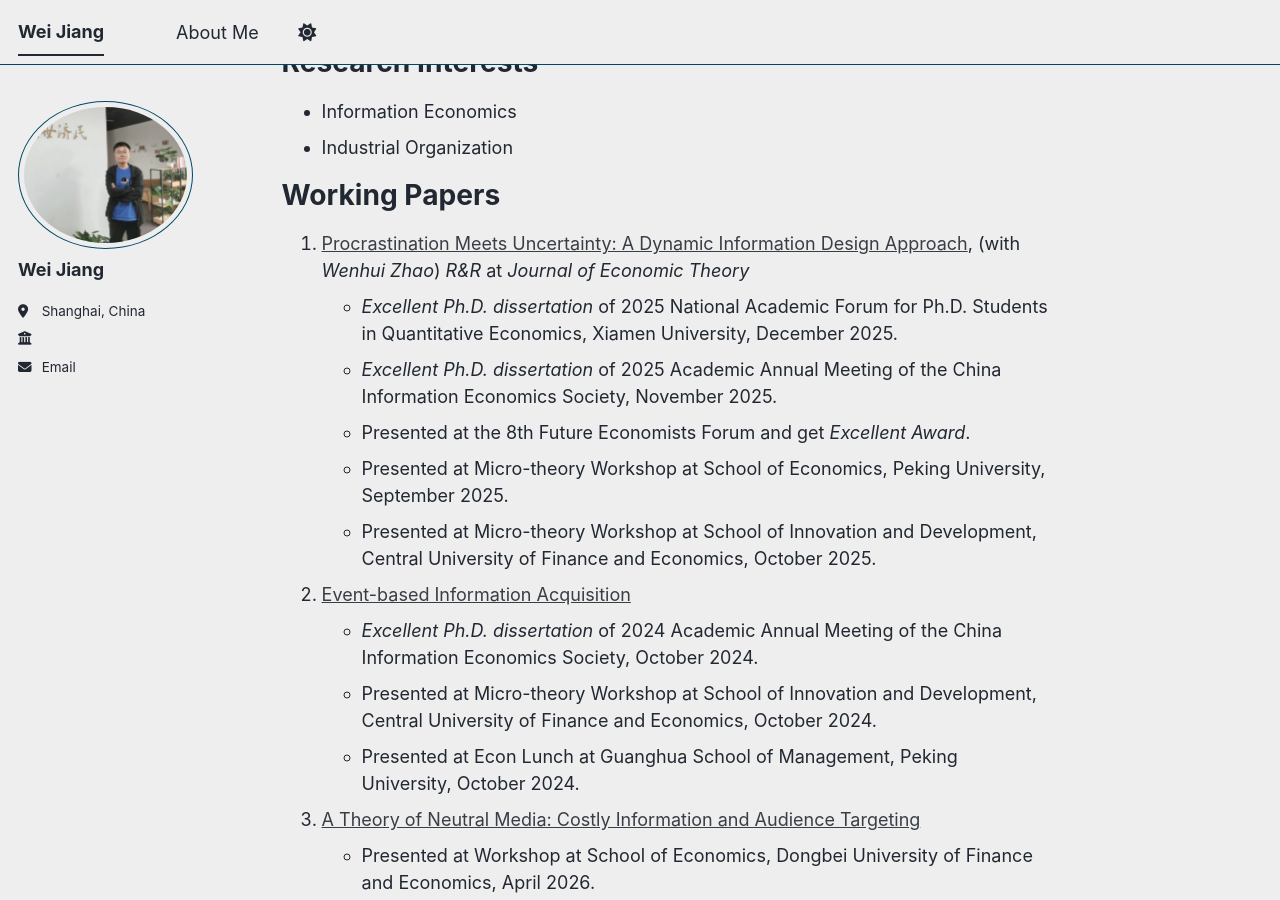
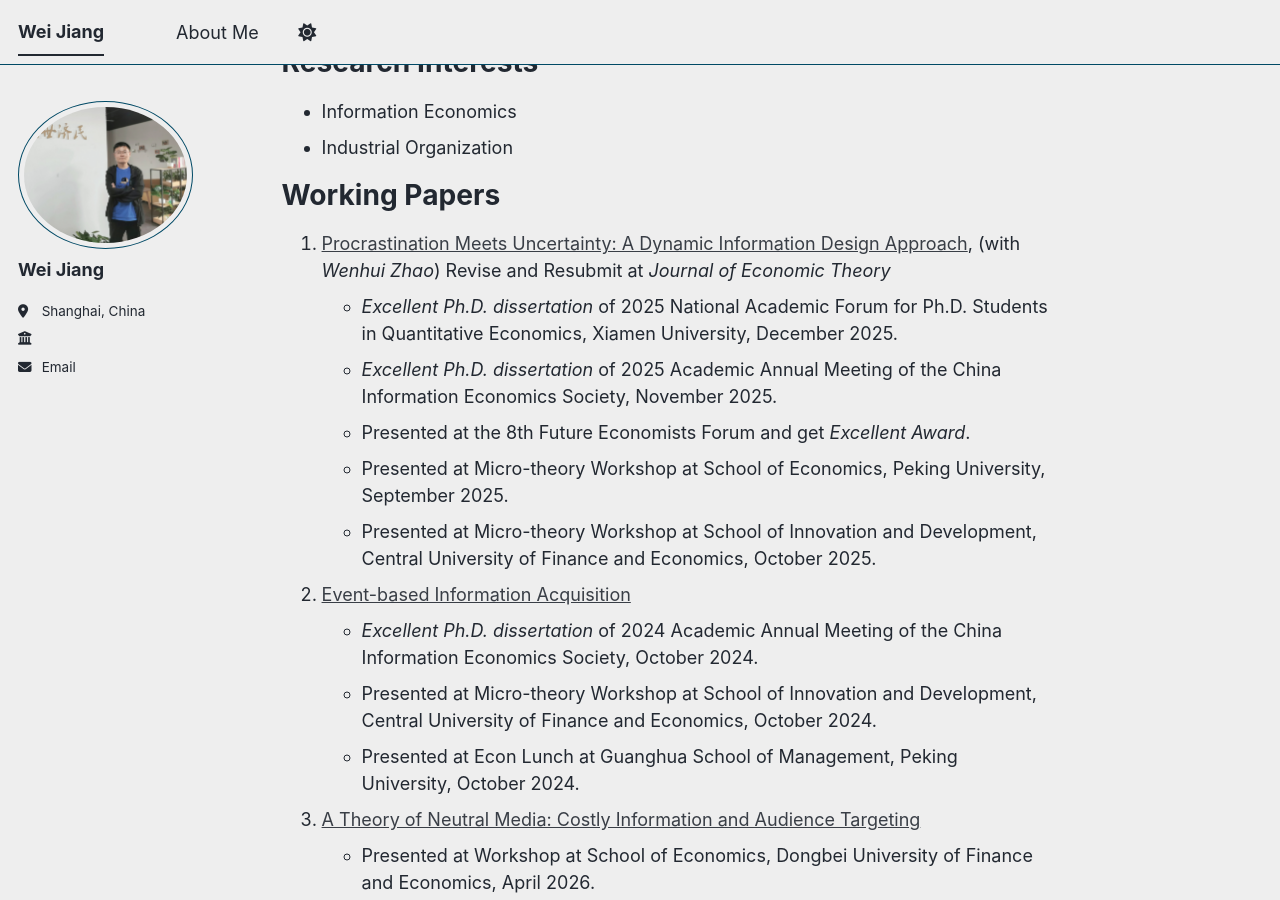
Before and after one commit to jiangwei-econ/jiangwei-econ.github.io, a Jekyll site: the page built from _pages/about.md, in a window 1280 px wide and 900 px high, scrolled down 448 px. Built offline with Jekyll 4.4.1, drawn with Linux system fonts in a browser that asks for light colours; a script bundle is joined from its source files by our own code; library files that are not in the unit come from our copies.

Commit message:
Update about.md

```diff
--- a/_pages/about.md
+++ b/_pages/about.md
@@ -25,7 +25,7 @@ Research Interests
 
 Working Papers
 ======
-1. [Procrastination Meets Uncertainty: A Dynamic Information Design Approach](https://papers.ssrn.com/sol3/papers.cfm?abstract_id=6439407), (with *Wenhui Zhao*) *R&R* at *Journal of Economic Theory*
+1. [Procrastination Meets Uncertainty: A Dynamic Information Design Approach](https://papers.ssrn.com/sol3/papers.cfm?abstract_id=6439407), (with *Wenhui Zhao*) Revise and Resubmit at *Journal of Economic Theory*
     - *Excellent Ph.D. dissertation* of 2025 National Academic Forum for Ph.D. Students in Quantitative Economics, Xiamen University, December 2025.
     - *Excellent Ph.D. dissertation* of 2025 Academic Annual Meeting of the China Information Economics Society, November 2025.
     - Presented at the 8th Future Economists Forum and get *Excellent Award*.
```
